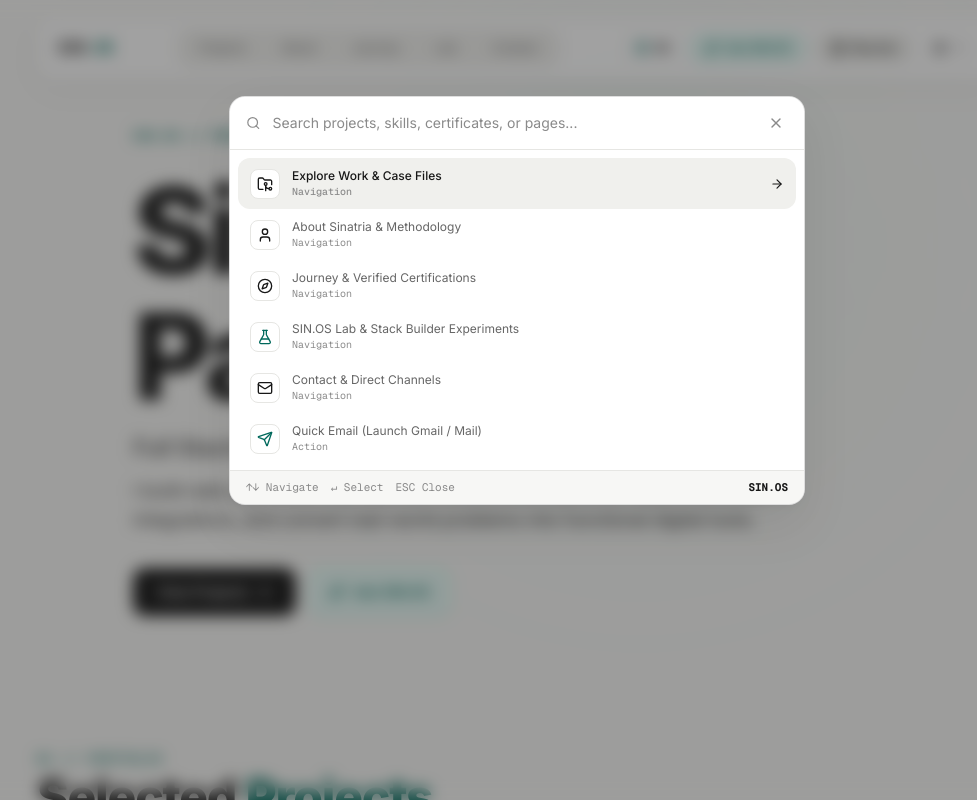
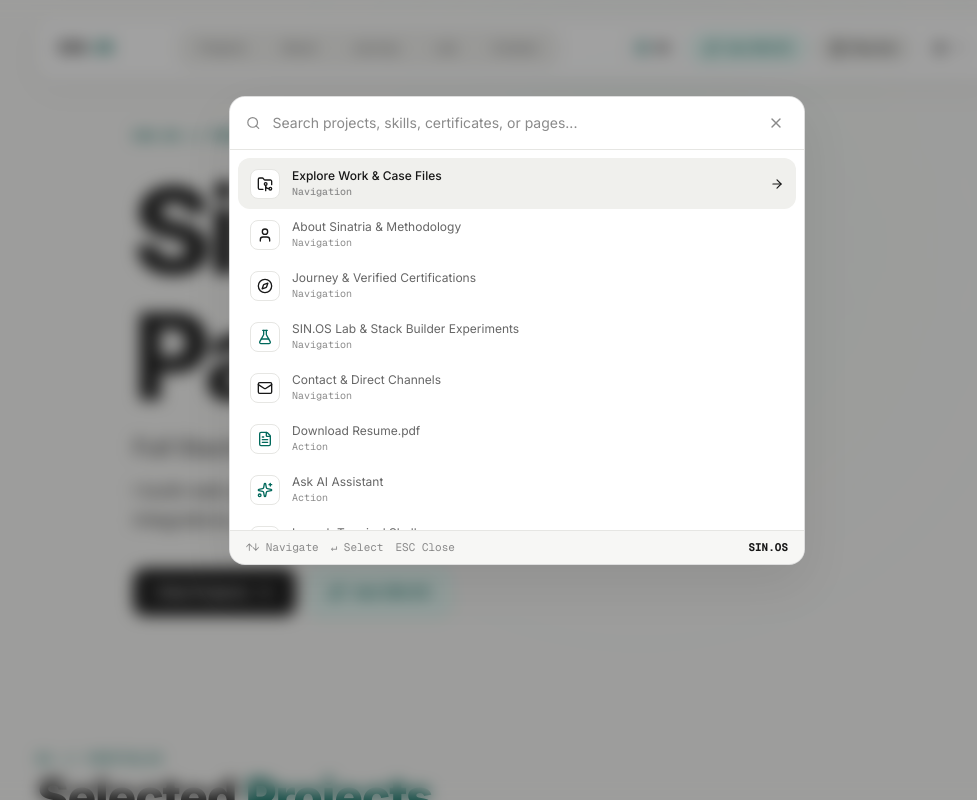
Before and after one commit to sntrpmks/sinos-portofolio, a Next.js app: page / in a window 1280 px wide. Both pictures are taken after a click on the button "⌘K". Shown: the top 800 px of the page, without its empty margins (123-1100 px from the left). Built offline with nearby package versions, Linux system fonts and the light colour scheme.

Commit message:
fix: resolve Stack Builder page scroll locking and Command Palette container scrolling architecture

```diff
--- a/src/components/ai/AiRecruiterModal.tsx
+++ b/src/components/ai/AiRecruiterModal.tsx
@@ -416,7 +416,13 @@ export function AiRecruiterModal() {
             </div>
 
             {/* Chat Body */}
-            <div ref={scrollRef} className="flex-1 p-4 sm:p-5 overflow-y-auto space-y-4 font-sans text-xs sm:text-sm bg-[#F7F7F5]">
+            <div
+              ref={scrollRef}
+              data-lenis-prevent
+              data-lenis-prevent-wheel
+              data-lenis-prevent-touch
+              className="flex-1 p-4 sm:p-5 overflow-y-auto overscroll-contain space-y-4 font-sans text-xs sm:text-sm bg-[#F7F7F5]"
+            >
               {messages.length === 0 ? (
                 <div className="flex flex-col items-center justify-center h-full text-center p-6 gap-3 text-[#666666]">
                   <div className="p-3.5 rounded-full bg-[#E6F9F5] text-[#00695C] border border-[#B2F3E5]">
--- a/src/components/system/CommandPalette.tsx
+++ b/src/components/system/CommandPalette.tsx
@@ -4,7 +4,6 @@ import React, { useState, useEffect, useRef } from "react";
 import { useRouter } from "next/navigation";
 import { motion, AnimatePresence } from "framer-motion";
 import { useViewMode } from "@/components/context/ViewModeContext";
-import { contactInfo, handleQuickEmail } from "@/lib/contact";
 import {
   Search,
   FolderGit2,
@@ -17,7 +16,6 @@ import {
   Sparkles,
   ArrowRight,
   X,
-  Send,
 } from "lucide-react";
 
 interface CommandItem {
@@ -35,6 +33,7 @@ export function CommandPalette() {
   const [query, setQuery] = useState("");
   const [selectedIndex, setSelectedIndex] = useState(0);
   const inputRef = useRef<HTMLInputElement>(null);
+  const selectedItemRef = useRef<HTMLButtonElement | null>(null);
 
   useEffect(() => {
     if (commandPaletteOpen) {
@@ -44,6 +43,16 @@ export function CommandPalette() {
       setSelectedIndex(0);
     }
   }, [commandPaletteOpen]);
+
+  // Auto-scroll selected item into view when navigating with arrow keys
+  useEffect(() => {
+    if (selectedItemRef.current) {
+      selectedItemRef.current.scrollIntoView({
+        block: "nearest",
+        behavior: "smooth",
+      });
+    }
+  }, [selectedIndex]);
 
   const navCategory = locale === "id" ? "Navigasi" : "Navigation";
   const actionCategory = locale === "id" ? "Aksi" : "Action";
@@ -83,13 +92,6 @@ export function CommandPalette() {
       category: navCategory,
       icon: <Mail className="w-4 h-4 text-[#171717]" />,
       action: () => router.push("/contact"),
-    },
-    {
-      id: "quick-email",
-      title: locale === "id" ? "Email Cepat (Buka Gmail / Mail)" : "Quick Email (Launch Gmail / Mail)",
-      category: actionCategory,
-      icon: <Send className="w-4 h-4 text-[#00695C]" />,
-      action: () => handleQuickEmail(),
     },
     {
       id: "resume",
@@ -139,7 +141,7 @@ export function CommandPalette() {
   return (
     <AnimatePresence>
       {commandPaletteOpen && (
-        <div className="fixed inset-0 z-50 flex items-start justify-center pt-24 px-4 bg-[#171717]/40 backdrop-blur-sm">
+        <div className="fixed inset-0 z-50 flex items-start justify-center pt-16 sm:pt-24 px-4 bg-[#171717]/40 backdrop-blur-sm">
           <div
             className="absolute inset-0"
             onClick={() => setCommandPaletteOpen(false)}
@@ -150,10 +152,10 @@ export function CommandPalette() {
             animate={{ opacity: 1, scale: 1, y: 0 }}
             exit={{ opacity: 0, scale: 0.97, y: -8 }}
             transition={{ duration: 0.15 }}
-            className="relative w-full max-w-xl glass-modal rounded-2xl border border-[#E6E6E3] shadow-2xl overflow-hidden z-10"
+            className="relative w-full max-w-xl glass-modal rounded-2xl border border-[#E6E6E3] shadow-2xl overflow-hidden z-10 max-h-[calc(100dvh-4rem)] flex flex-col"
           >
             {/* Input Bar */}
-            <div className="flex items-center px-4 py-3.5 border-b border-[#E6E6E3] bg-white">
+            <div className="flex items-center px-4 py-3.5 border-b border-[#E6E6E3] bg-white shrink-0">
               <Search className="w-4 h-4 text-[#8A8A8A] mr-3" />
               <input
                 ref={inputRef}
@@ -176,7 +178,12 @@ export function CommandPalette() {
             </div>
 
             {/* Results List */}
-            <div className="max-h-[320px] overflow-y-auto p-2 bg-white">
+            <div
+              data-lenis-prevent
+              data-lenis-prevent-wheel
+              data-lenis-prevent-touch
+              className="max-h-[min(55vh,380px)] overflow-y-auto p-2 bg-white overscroll-contain flex-1"
+            >
               {filteredCommands.length === 0 ? (
                 <div className="py-8 text-center text-xs font-mono-code text-[#8A8A8A]">
                   {locale === "id" ? "Tidak ada item yang cocok." : "No matching items found."}
@@ -187,6 +194,7 @@ export function CommandPalette() {
                   return (
                     <button
                       key={cmd.id}
+                      ref={isSelected ? selectedItemRef : null}
                       onClick={() => {
                         cmd.action();
                         setCommandPaletteOpen(false);
@@ -224,7 +232,7 @@ export function CommandPalette() {
             </div>
 
             {/* Footer */}
-            <div className="px-4 py-2 border-t border-[#E6E6E3] bg-[#F7F7F5] flex items-center justify-between text-[11px] font-mono-code text-[#8A8A8A]">
+            <div className="px-4 py-2 border-t border-[#E6E6E3] bg-[#F7F7F5] flex items-center justify-between text-[11px] font-mono-code text-[#8A8A8A] shrink-0">
               <div className="flex items-center gap-3">
                 <span>↑↓ {locale === "id" ? "Navigasi" : "Navigate"}</span>
                 <span>↵ {locale === "id" ? "Pilih" : "Select"}</span>
--- a/src/components/system/SmoothScroll.tsx
+++ b/src/components/system/SmoothScroll.tsx
@@ -1,27 +1,33 @@
 "use client";
 
 import { useEffect, useRef } from "react";
+import { usePathname } from "next/navigation";
 import Lenis from "lenis";
 import { useReducedMotion } from "framer-motion";
 import { useViewMode } from "@/components/context/ViewModeContext";
 
 export function SmoothScroll() {
+  const pathname = usePathname();
   const { lightboxOpen, aiModalOpen, commandPaletteOpen, terminalOpen } = useViewMode();
   const shouldReduceMotion = useReducedMotion();
   const lenisRef = useRef<Lenis | null>(null);
 
   // Initialize Lenis Smooth Scroll
   useEffect(() => {
-    if (shouldReduceMotion) return;
+    if (shouldReduceMotion) {
+      document.body.style.overflow = "";
+      return;
+    }
 
     const lenis = new Lenis({
-      duration: 1.1,
+      duration: 1.0,
       easing: (t) => Math.min(1, 1.001 - Math.pow(2, -10 * t)),
       orientation: "vertical",
       gestureOrientation: "vertical",
       smoothWheel: true,
       wheelMultiplier: 1.0,
-      touchMultiplier: 1.8,
+      touchMultiplier: 1.5,
+      autoResize: true,
     });
 
     lenisRef.current = lenis;
@@ -33,23 +39,55 @@ export function SmoothScroll() {
 
     const rafId = requestAnimationFrame(raf);
 
+    // Dynamic Content ResizeObserver to prevent stale scroll limits
+    const resizeObserver = new ResizeObserver(() => {
+      lenis.resize();
+    });
+
+    if (document.body) {
+      resizeObserver.observe(document.body);
+    }
+
     return () => {
       cancelAnimationFrame(rafId);
+      resizeObserver.disconnect();
       lenis.destroy();
       lenisRef.current = null;
     };
   }, [shouldReduceMotion]);
 
-  // Lock Lenis scroll when any viewer or modal is open
+  // Route change handler: ensure page scroll bounds are recalculated and stale body locks cleared
+  useEffect(() => {
+    document.body.style.overflow = "";
+    if (lenisRef.current) {
+      lenisRef.current.start();
+      lenisRef.current.resize();
+    }
+  }, [pathname]);
+
+  // Centralized Modal Scroll Locking logic
   useEffect(() => {
     const isModalOpen = lightboxOpen || aiModalOpen || commandPaletteOpen || terminalOpen;
-    if (lenisRef.current) {
-      if (isModalOpen) {
+
+    if (isModalOpen) {
+      document.body.style.overflow = "hidden";
+      if (lenisRef.current) {
         lenisRef.current.stop();
-      } else {
+      }
+    } else {
+      document.body.style.overflow = "";
+      if (lenisRef.current) {
+        lenisRef.current.start();
+        lenisRef.current.resize();
+      }
+    }
+
+    return () => {
+      document.body.style.overflow = "";
+      if (lenisRef.current) {
         lenisRef.current.start();
       }
-    }
+    };
   }, [lightboxOpen, aiModalOpen, commandPaletteOpen, terminalOpen]);
 
   return null;
--- a/src/components/system/TerminalModal.tsx
+++ b/src/components/system/TerminalModal.tsx
@@ -305,7 +305,12 @@ export function TerminalModal() {
           </div>
 
           {/* Terminal Output Body */}
-          <div className="flex-1 p-4 overflow-y-auto flex flex-col gap-2 text-xs sm:text-sm selection:bg-[#A9F1DF] selection:text-[#171717]">
+          <div
+            data-lenis-prevent
+            data-lenis-prevent-wheel
+            data-lenis-prevent-touch
+            className="flex-1 p-4 overflow-y-auto overscroll-contain flex flex-col gap-2 text-xs sm:text-sm selection:bg-[#A9F1DF] selection:text-[#171717]"
+          >
             {lines.map((line) => (
               <div key={line.id} className="flex flex-col gap-1">
                 {Array.isArray(line.text) ? (
```
